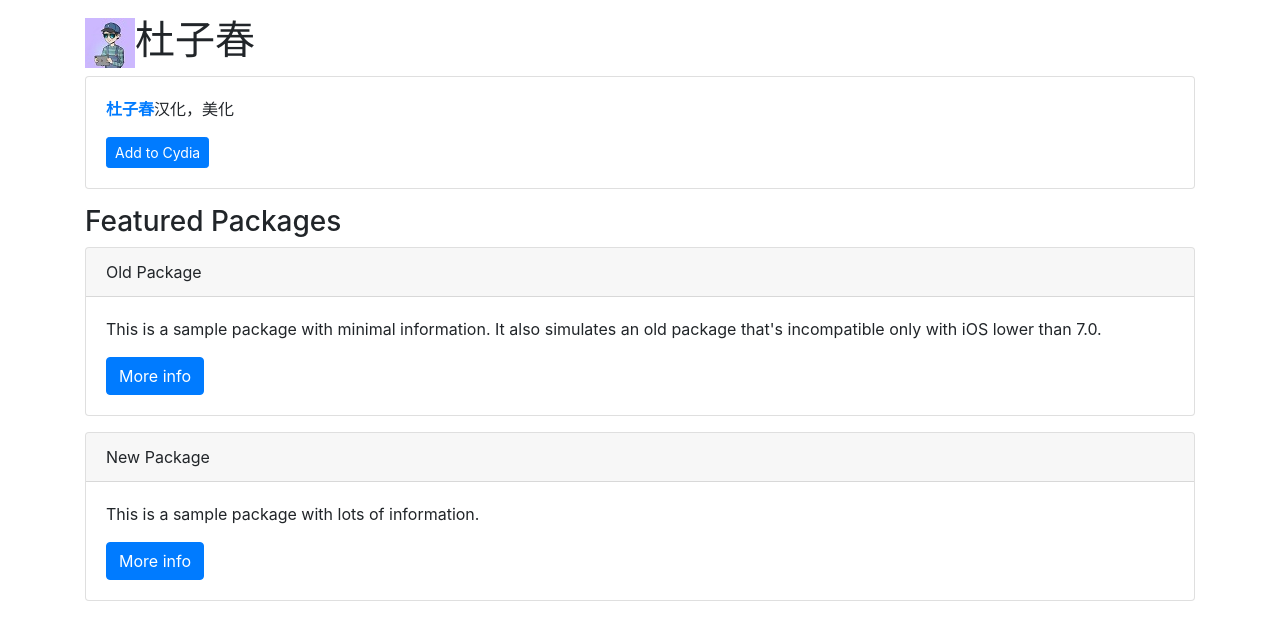
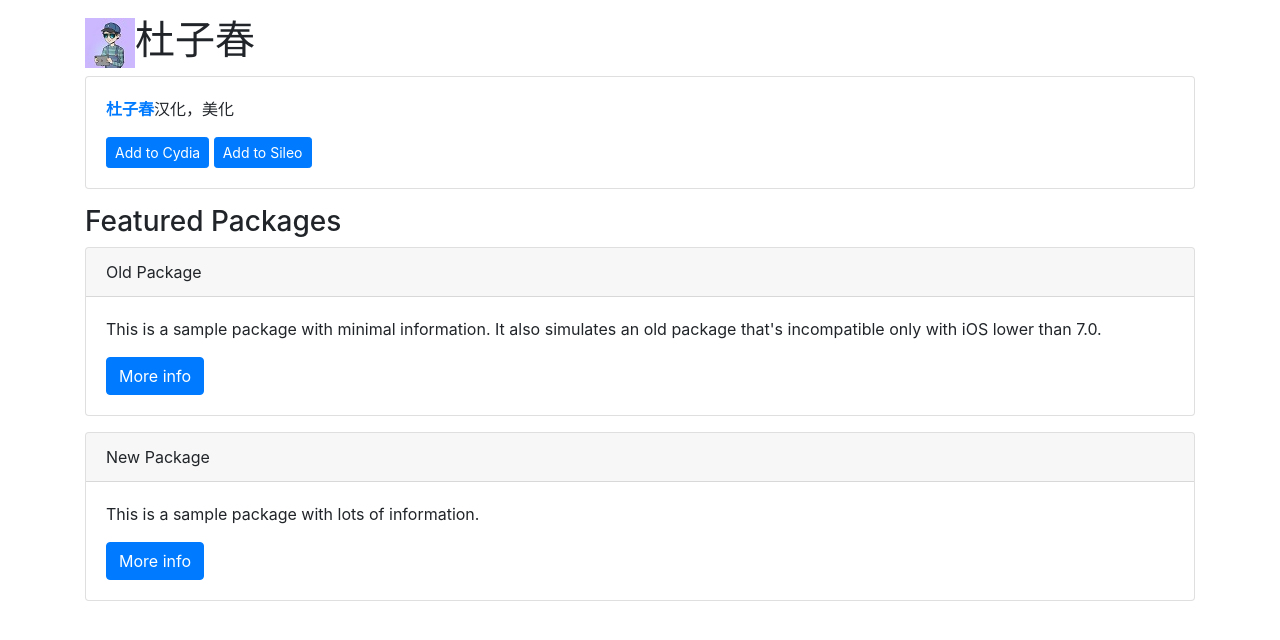
Before and after one commit to d0zichun/d0zichun.github.io, a plain HTML site: page index.html in a window 1280 px wide. Drawn offline with nearby package versions, Linux system fonts and the light colour scheme.

Commit message:
Update index.html

```diff
--- a/index.html
+++ b/index.html
@@ -19,6 +19,9 @@
 		<div class="card-body">
 			<p><span class="text-primary"><b>杜子春</span></b>汉化，美化</p>
 			<a class="btn btn-sm btn-primary" href="cydia://url/https://cydia.saurik.com/api/share#?source=https://d0zichun.github.io/Repo/">Add to Cydia</a>
+			<a class="btn btn-sm btn-primary" href=sileo://source/https://cydia.saurik.com/api/share#?source=https://d0zichun.github.io/Repo/">Add to Sileo</a>
+		</div>
+	</div>
 		</div>
 	</div>
 </div>
```
